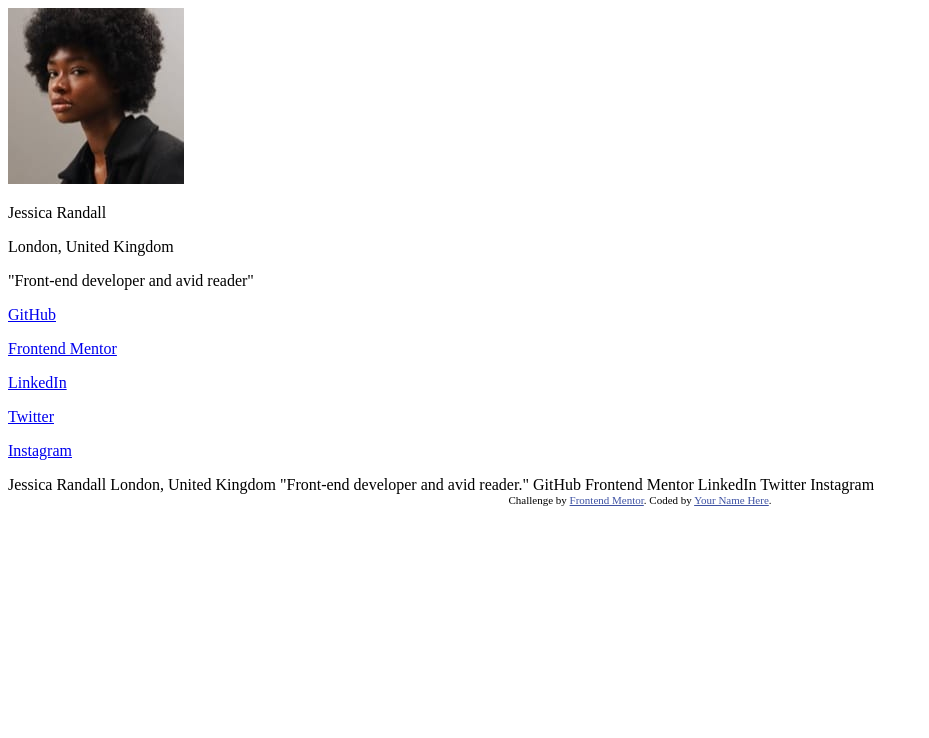
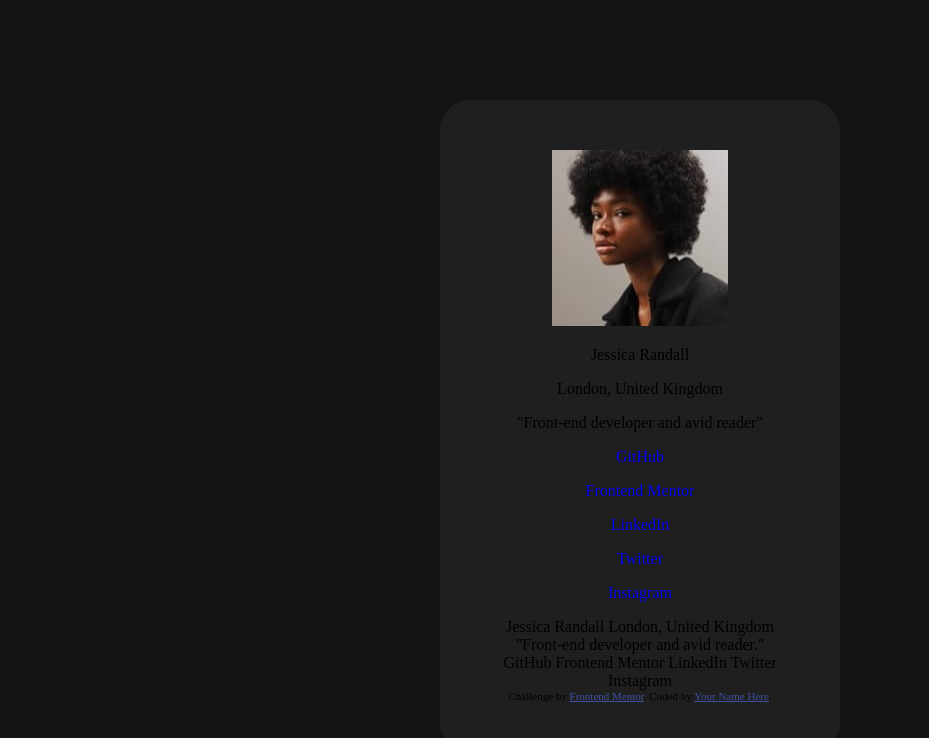
Before and after one commit to chris-mayamba/social-links-profile-main, a plain HTML site: page index.html in a window 1280 px wide. Shown: the whole page, without its empty margins (0-929 px from the left). Drawn offline with Linux system fonts and the light colour scheme.

Commit message:
modification de la mise en page

```diff
--- a/index.html
+++ b/index.html
@@ -4,7 +4,7 @@
   <meta charset="UTF-8">
   <meta name="viewport" content="width=device-width, initial-scale=1.0"> <!-- displays site properly based on user's device -->
 
-  <link rel="icon" type="image/png" sizes="32x32" href="./assets/images/favicon-32x32.png">
+  <link rel="icon" type="image/png" sizes="32x32" href="images/favicon-32x32.png">
 
   <link rel="stylesheet" href="style.css">
   <title>Frontend Mentor | Social links profile</title>
--- a/style.css
+++ b/style.css
@@ -0,0 +1,22 @@
+body{
+    text-align: center;
+    margin: 0;
+    background-color: hsl(0, 0%, 8%);
+}
+
+.top-container{
+    margin-top: 100px;
+
+}
+.middle-container{
+    background-color: hsl(0, 0%, 12%);
+    width: 300px;
+    margin: auto;
+    border-radius: 30px;
+    margin-bottom: 100px;
+    padding: 50px 50px;
+}
+
+.links a{
+    text-decoration: none;
+}
```
